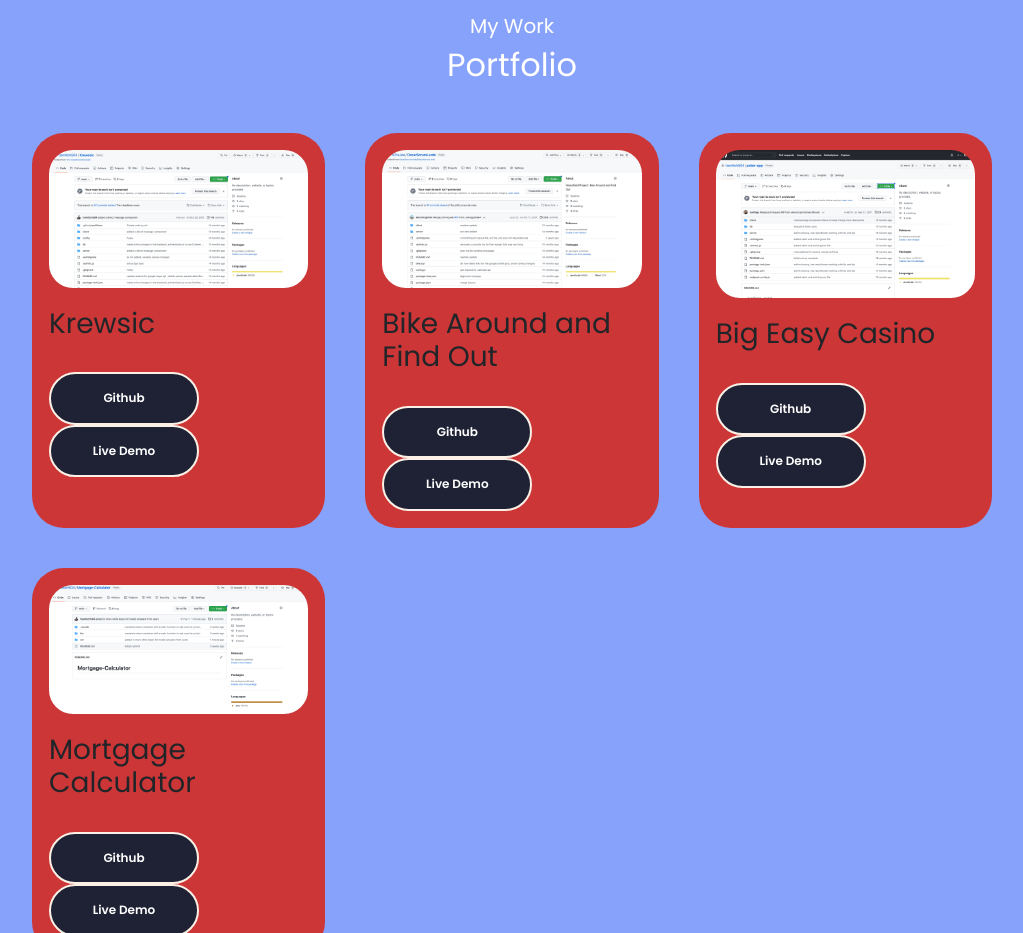
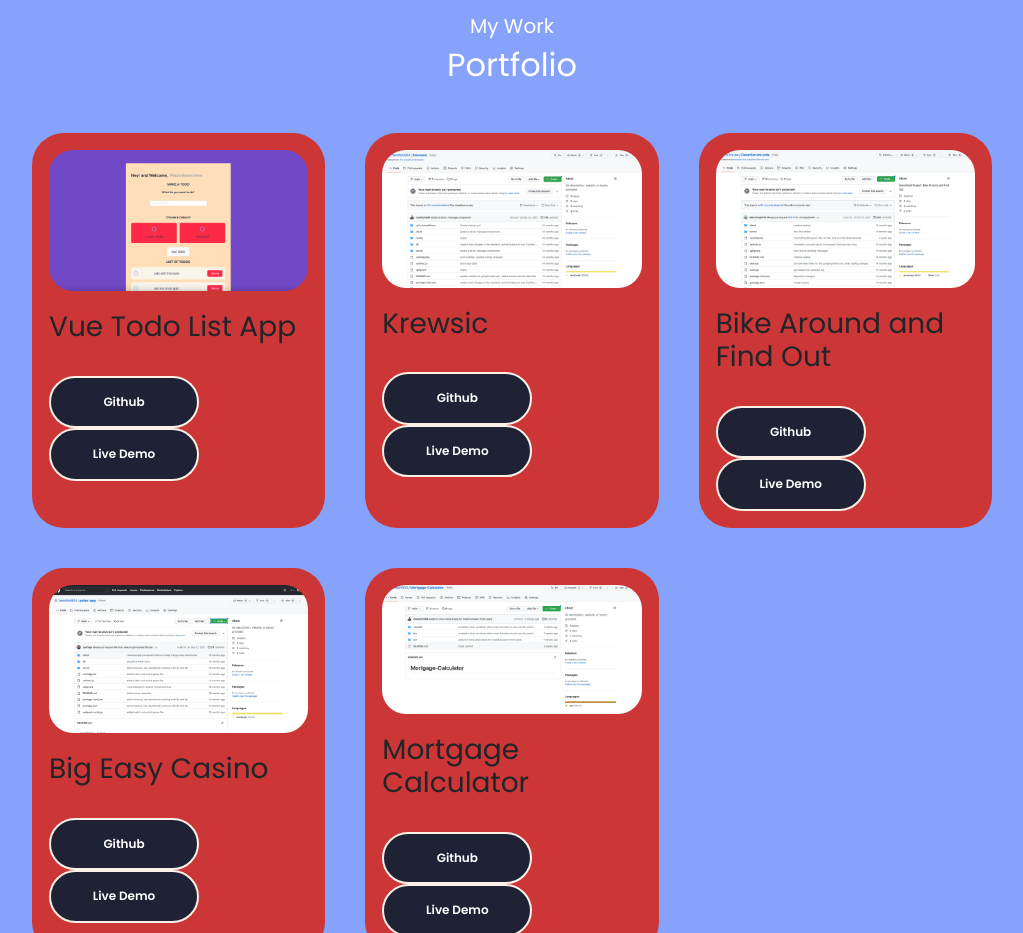
Before and after one commit to tremitch504/Portfolio, a React (Create React App) app in the folder client/: page / in a window 1280 px wide. Shown: the part 1980-2913 px from the top of the page, without its empty margins (128-1151 px from the left). Built offline with nearby package versions, Linux system fonts and the light colour scheme; a web font is replaced by a local one.

Commit message:
added another project to my port

```diff
--- a/client/src/PortfolioContainer/Portfolio/Portfolio.js
+++ b/client/src/PortfolioContainer/Portfolio/Portfolio.js
@@ -4,10 +4,18 @@ import pic1 from '../../assets/Home/KrewesicScreenShot.jpg'
 import pic2 from '../../assets/Home/BikeAroundScreenshot.jpg'
 import pic3 from '../../assets/Home/PokerAppScreenshot.jpg'
 import pic4 from '../../assets/Home/MortgageScreenshot.png'
+import pic5 from '../../assets/Home/VueTodoListApp.png'
 
 
 
 const portfolioData = [
+    {
+        id: 5,
+     image: pic5,
+     title: 'Vue Todo List App',
+     github: 'https://github.com/tremitch504/Vue-Todo-List-App',
+     demo: 'https://vue-todo-list-app.pages.dev',
+    },
     {
      id: 1,
      image: pic1,
```
Also changed, not shown: client/src/assets/Home/VueTodoListApp.png (added).
